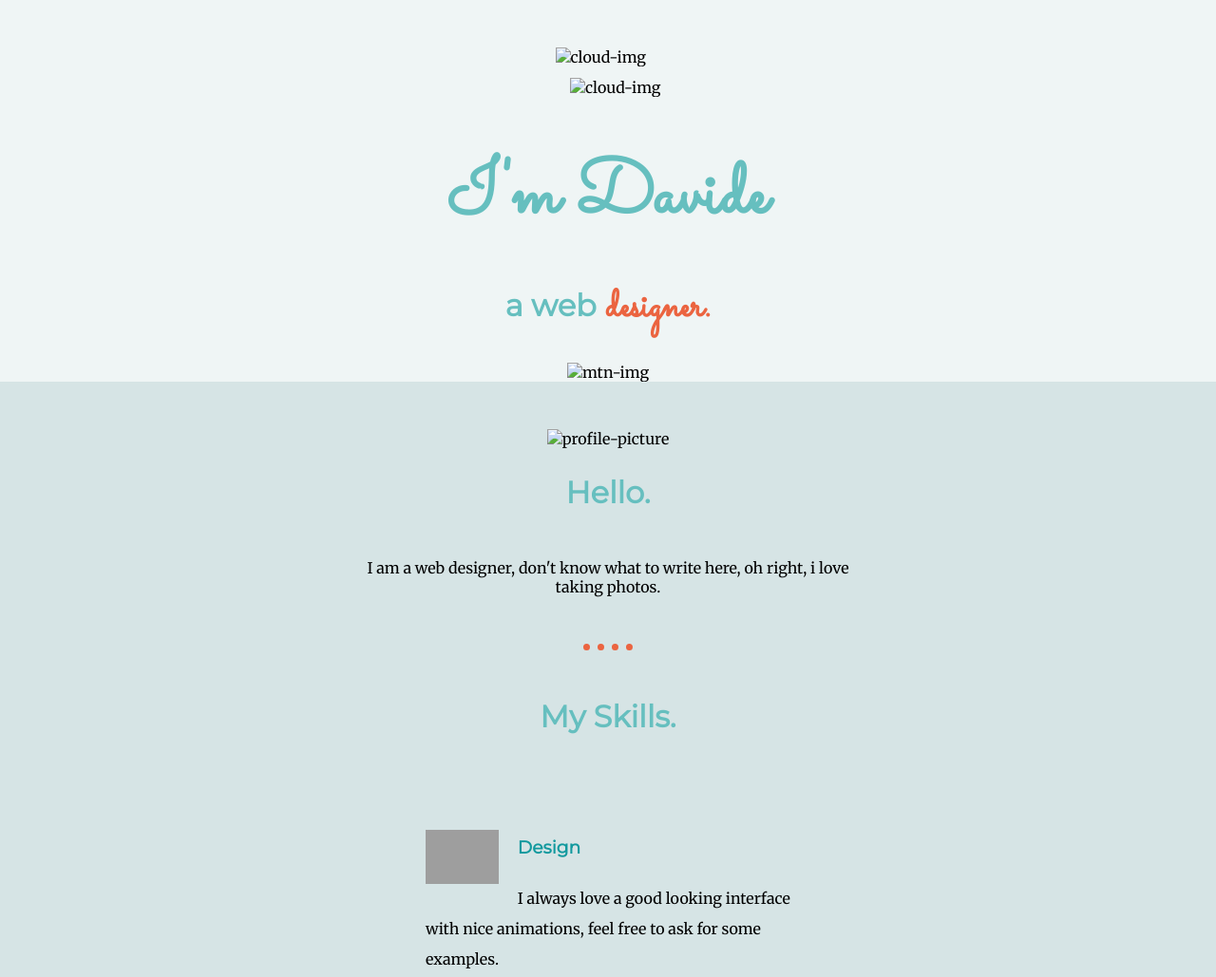
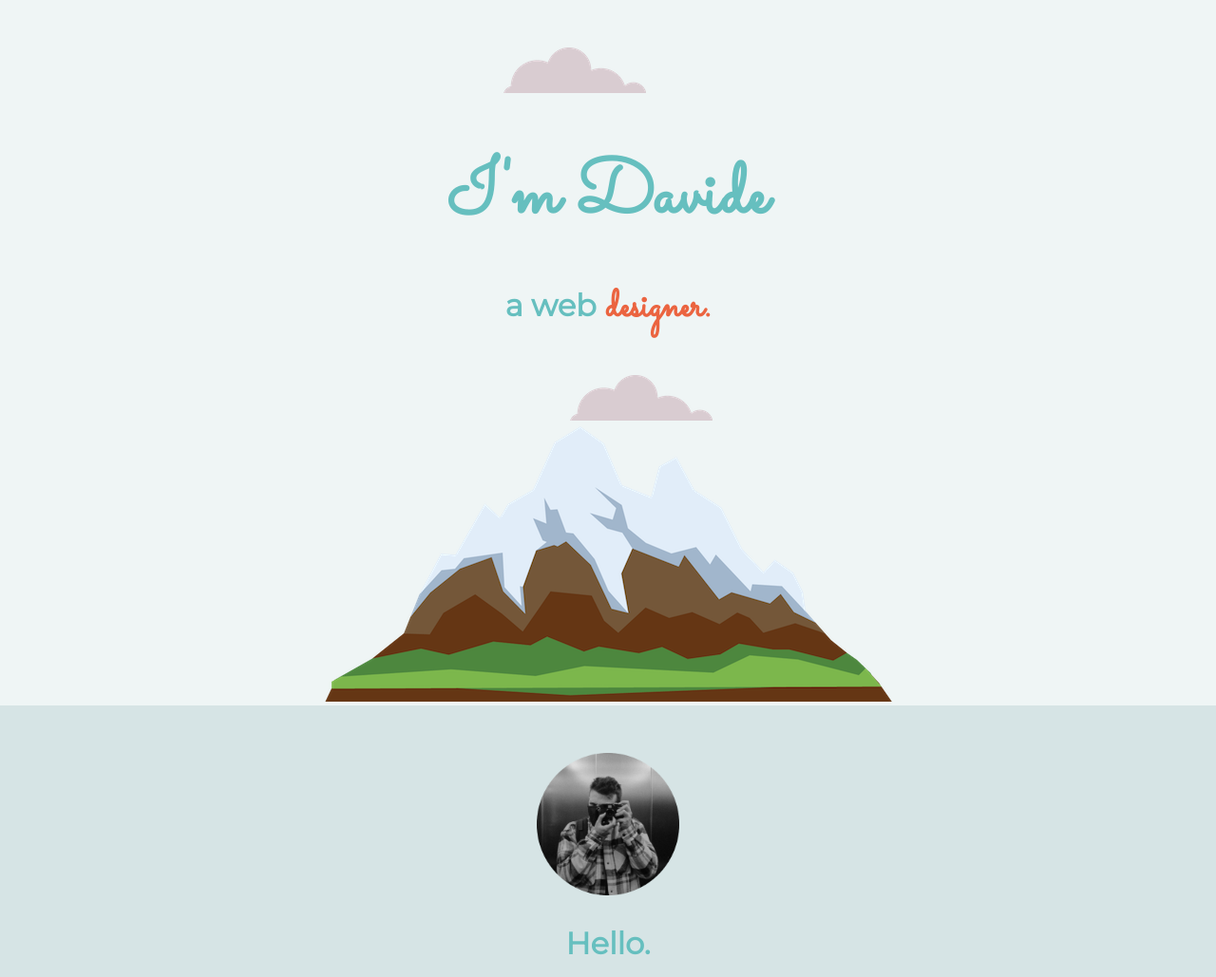
Before and after one commit to d-carusio/portfolio_test, a plain HTML site: page index.html in a window 1280 px wide. Shown: the top 1029 px of the page at 95% size. Drawn offline with Linux system fonts and the light colour scheme; the site is published under a folder, as on GitHub Pages, so addresses that start at the root find nothing; grey boxes are pictures that could not be loaded.

Commit message:
Update index.html

```diff
--- a/index.html
+++ b/index.html
@@ -5,7 +5,7 @@
       <meta http-equiv="X-UA-Compatible" content="IE=edge">
       <meta name="viewport" content="width=device-width, initial-scale=1.0">
       <link rel="stylesheet" type="text/css" href="styles.css">
-      <link rel="icon" href="/images/favicon.ico">
+      <link rel="icon" href="images/favicon.ico">
       <link rel="preconnect" href="https://fonts.googleapis.com">
       <link rel="preconnect" href="https://fonts.gstatic.com" crossorigin>
       <link href="https://fonts.googleapis.com/css2?family=Merriweather&family=Montserrat&family=Sacramento&display=swap" rel="stylesheet">
@@ -13,15 +13,15 @@
     </head>
   <body>
     <div class="top-cont">
-      <img class="top-cloud" src="/images/cloud.png" alt="cloud-img">
+      <img class="top-cloud" src="images/cloud.png" alt="cloud-img">
       <h1>I'm Davide</h1>
       <h2>a web<span class="designer-word"> designer.</span></h2>
-      <img class="bottom-cloud" src="/images/cloud.png" alt="cloud-img">
-      <img src="/images/mountain.png" alt="mtn-img">
+      <img class="bottom-cloud" src="images/cloud.png" alt="cloud-img">
+      <img src="images/mountain.png" alt="mtn-img">
     </div>
     <div class="middle-container">
       <div class="">
-        <img class="profilepic" src="/images/profileround.png" alt="profile-picture">
+        <img class="profilepic" src="images/profileround.png" alt="profile-picture">
         <h2>Hello.</h2>
         <p class="profile-description">I am a web designer, don't know what to write here, oh right, i love taking photos.</p>
       </div>
```
